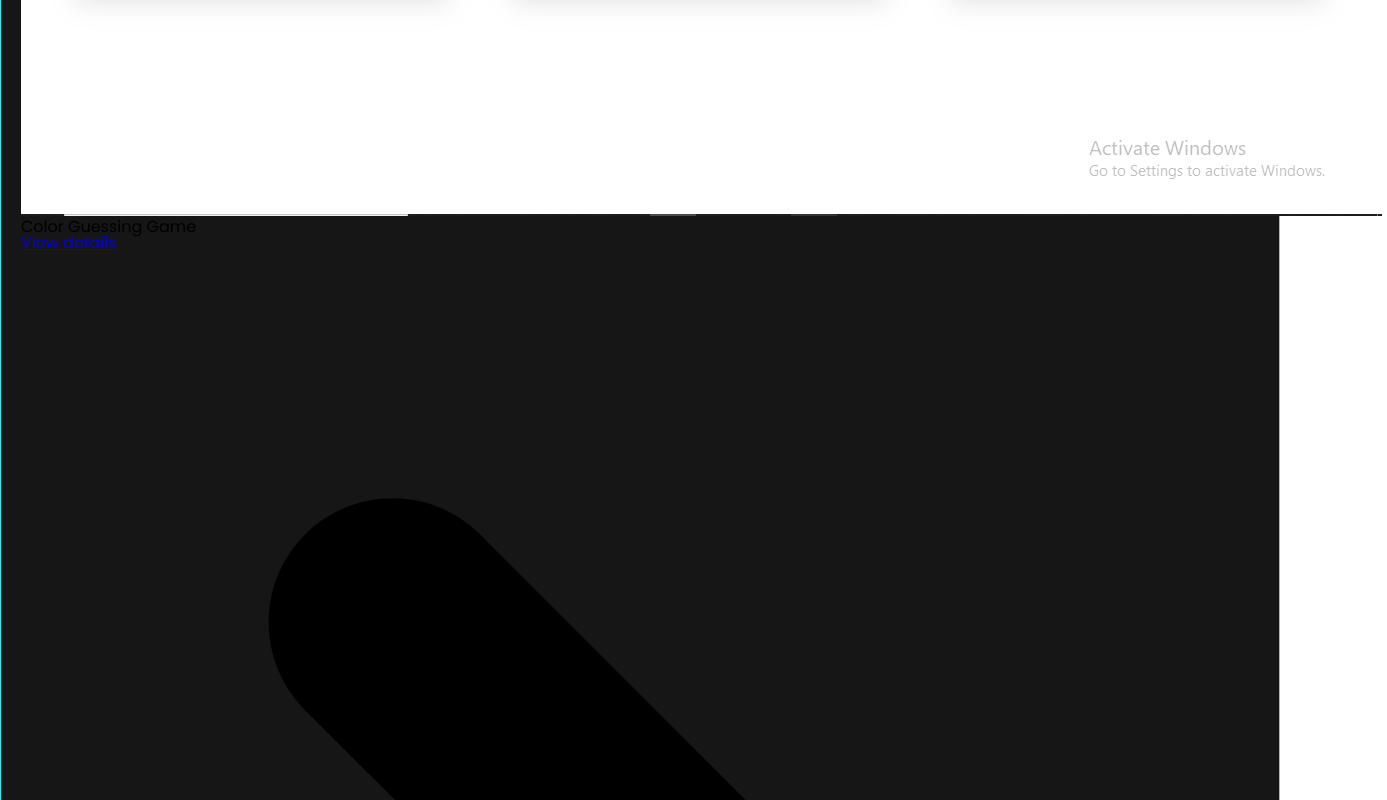
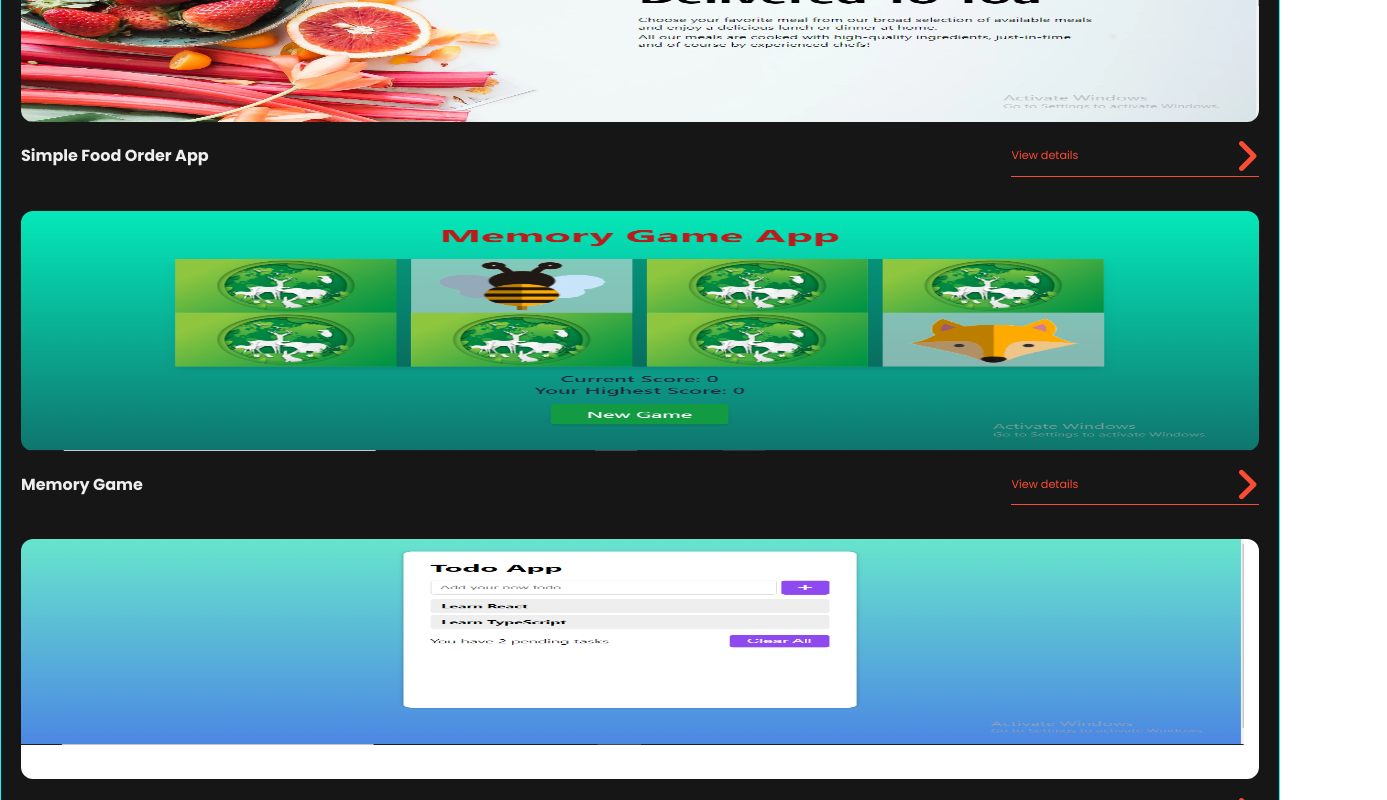
Before and after one commit to Dedenno17/website-protofolio-pribadi, a React (Create React App) app: page / in a window 1280 px wide. Shown: the part 1240-2040 px from the top of the page, 1387 px wide, since content can reach past the window. Built offline with nearby package versions, Linux system fonts and the light colour scheme.

Commit message:
menambahkan style untuk ptojects item

```diff
--- a/src/Components/Projects/ProjectsItem.jsx
+++ b/src/Components/Projects/ProjectsItem.jsx
@@ -1,19 +1,18 @@
 import angleRight from "../../images/angle-right-solid.svg";
+import styles from "../../styles/ProjectsItem.module.css";
 
 const ProjectsItem = (props) => {
   return (
-    <div id={props.id}>
+    <div id={props.id} className={styles.projectsItem}>
       <div>
         <img src={props.image} alt="project" />
       </div>
       <div>
         <h3>{props.title}</h3>
-        <a href={props.link}>
-          <p>View details</p>
-          <span>
-            <img src={angleRight} alt="angle right" />
-          </span>
-        </a>
+        <span>
+          <a href={props.link}>View details</a>
+          <img src={angleRight} alt="angle right" />
+        </span>
       </div>
     </div>
   );
--- /dev/null
+++ b/src/styles/ProjectsItem.module.css
@@ -0,0 +1,60 @@
+.projectsItem {
+  width: 100%;
+  margin-bottom: 20px;
+}
+
+.projectsItem > div:first-child {
+  width: 100%;
+  height: 240px;
+  overflow: hidden;
+  border-radius: 12px;
+  cursor: pointer;
+}
+
+.projectsItem > div:first-child img {
+  width: 100%;
+  height: 100%;
+  transition: all 0.5s ease-in-out;
+}
+
+.projectsItem > div:first-child:hover img {
+  transform: scale(1.2);
+}
+
+.projectsItem > div:last-child {
+  display: flex;
+  justify-content: space-between;
+  align-items: center;
+  padding: 14px 0;
+}
+
+.projectsItem > div:last-child h3 {
+  color: #eee;
+  font-weight: 600;
+  cursor: pointer;
+}
+
+.projectsItem > div:last-child h3:hover {
+  filter: brightness(0.9);
+}
+
+.projectsItem > div:last-child > span {
+  width: 20%;
+  display: flex;
+  justify-content: space-between;
+  align-items: center;
+  border-bottom: 1px solid #fb4c34;
+  cursor: pointer;
+}
+
+.projectsItem > div:last-child > span a {
+  color: #fb4c34;
+  font-size: 0.7rem;
+  text-decoration: none;
+}
+
+.projectsItem > div:last-child > span img {
+  width: 10%;
+  filter: invert(47%) sepia(57%) saturate(5343%) hue-rotate(341deg)
+    brightness(100%) contrast(98%);
+}
```
